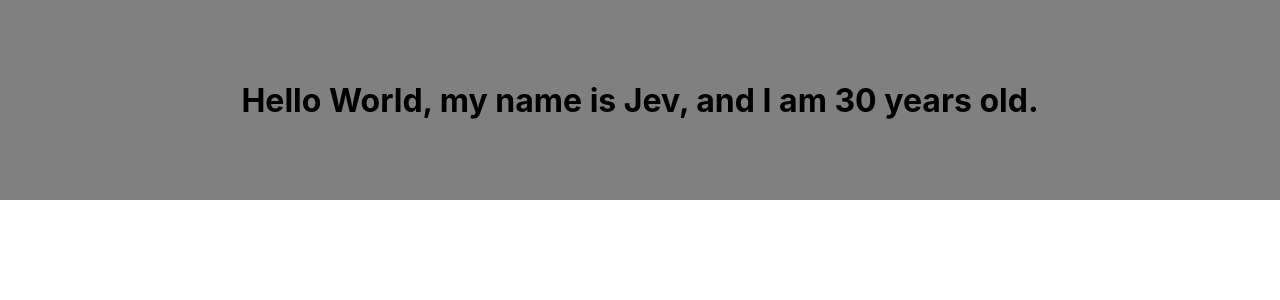
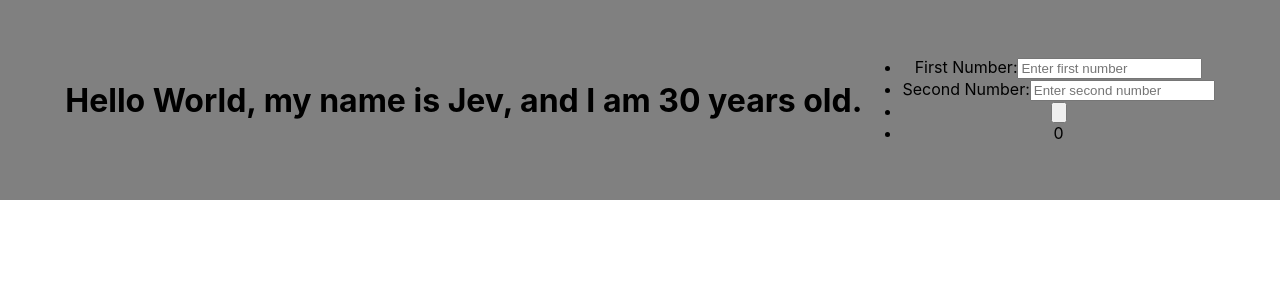
Before and after one commit to baldm0mma/react.ts.tutorial-props.hooks, a React (Create React App) app: page / in a window 1280 px wide. Shown: the top 300 px of the page. Built offline with nearby package versions, Linux system fonts and the light colour scheme; the HTML template or start-up script is replaced by a standard one.

Commit message:
Add type safety

```diff
--- a/src/Components/Header/Header.tsx
+++ b/src/Components/Header/Header.tsx
@@ -1,4 +1,4 @@
-import React from "react";
+import React, { useState, ChangeEvent } from "react";
 import "./Header.css";
 
 export interface Person {
@@ -14,10 +14,62 @@ export interface Props {
   person: Person;
 }
 
-export const Header: React.FC<Props> = ({ text, age, ok, mySumFunc, person }) => {
+export interface State {
+  num1: string;
+  num2: string;
+  sum: number;
+}
+
+export const Header: React.FC<Props> = ({
+  text,
+  age,
+  ok,
+  mySumFunc,
+  person
+}) => {
+  const [sumNumbers, changeNumbers] = useState({ num1: "", num2: "", sum: 0 });
+  const handleChange = (e: ChangeEvent<HTMLInputElement>): void => {
+    const name = e.target.id;
+    const value = e.target.value;
+    changeNumbers({ ...sumNumbers, [name]: value });
+  };
+  const handleClick = (): void => {
+    const sum = (): number => {
+      return mySumFunc(parseInt(sumNumbers.num1), parseInt(sumNumbers.num2));
+    }
+    changeNumbers({ ...sumNumbers, sum })
+  };
   return (
     <header>
       <h1>{`${text}, my name is ${person.firstName}, and I am ${age} years old.`}</h1>
+      <form>
+        <ul>
+          <li>
+            <label htmlFor="num1">First Number:</label>
+            <input
+              type="number"
+              id="num1"
+              placeholder="Enter first number"
+              onChange={handleChange}
+              value={sumNumbers.num1}
+            />
+          </li>
+          <li>
+            <label htmlFor="num2">Second Number:</label>
+            <input
+              type="number"
+              id="num2"
+              placeholder="Enter second number"
+              onChange={handleChange}
+              value={sumNumbers.num1}
+            />
+          </li>
+          <li>
+            <input type="button" onClick={handleClick} />
+          </li>
+          <li>{sumNumbers.sum && <p>{sumNumbers.sum}</p>}</li>
+        </ul>
+      </form>
     </header>
   );
 };
```
Also changed, not shown: src/App.tsx (+7 -1 lines).
